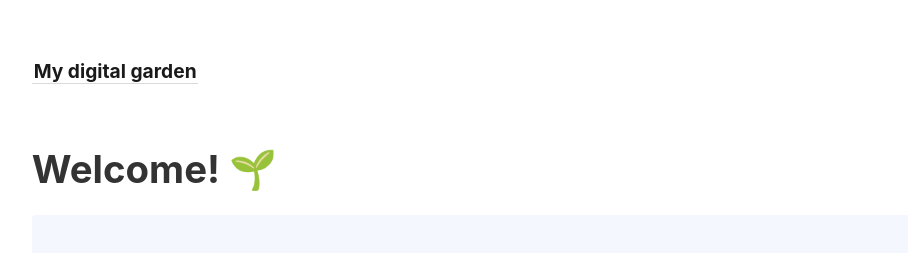
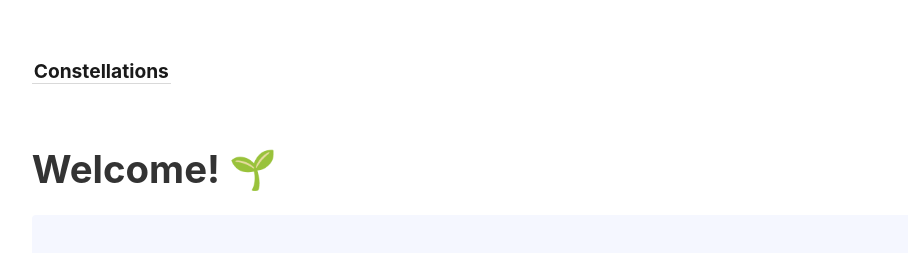
Before and after one commit to andyzwang/notes, a Jekyll site: the page built from _pages/index.md, in a window 1280 px wide. Shown: the top 253 px of the page, without its empty margins (45-953 px from the left). Built offline with Jekyll 4.4.1, drawn with Linux system fonts in a browser that asks for light colours.

Commit message:
Change name

```diff
--- a/_config.yml
+++ b/_config.yml
@@ -1,4 +1,4 @@
-title:               My digital garden
+title:               Constellations
 include:             ['_pages']
 exclude:             ['_includes/notes_graph.json']
 # You may need to change the base URL depending on your deploy configuration.
```
